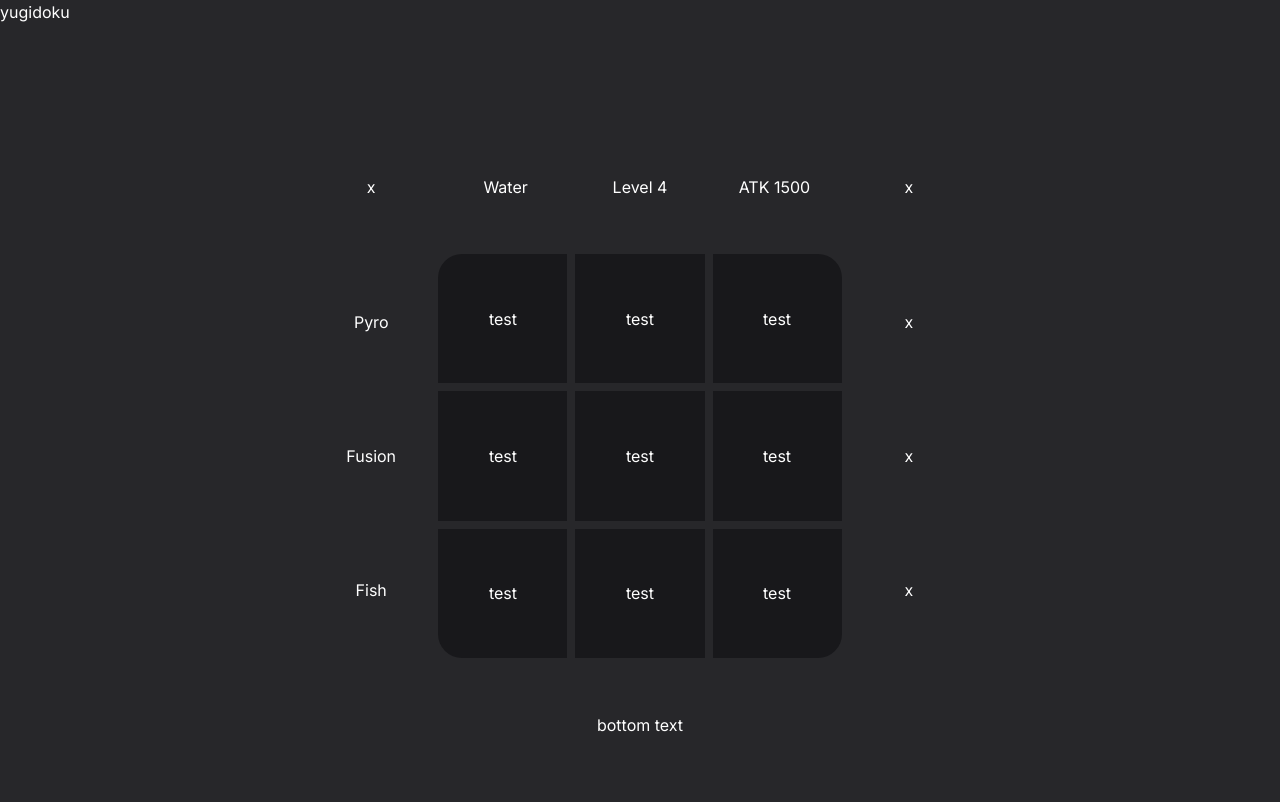
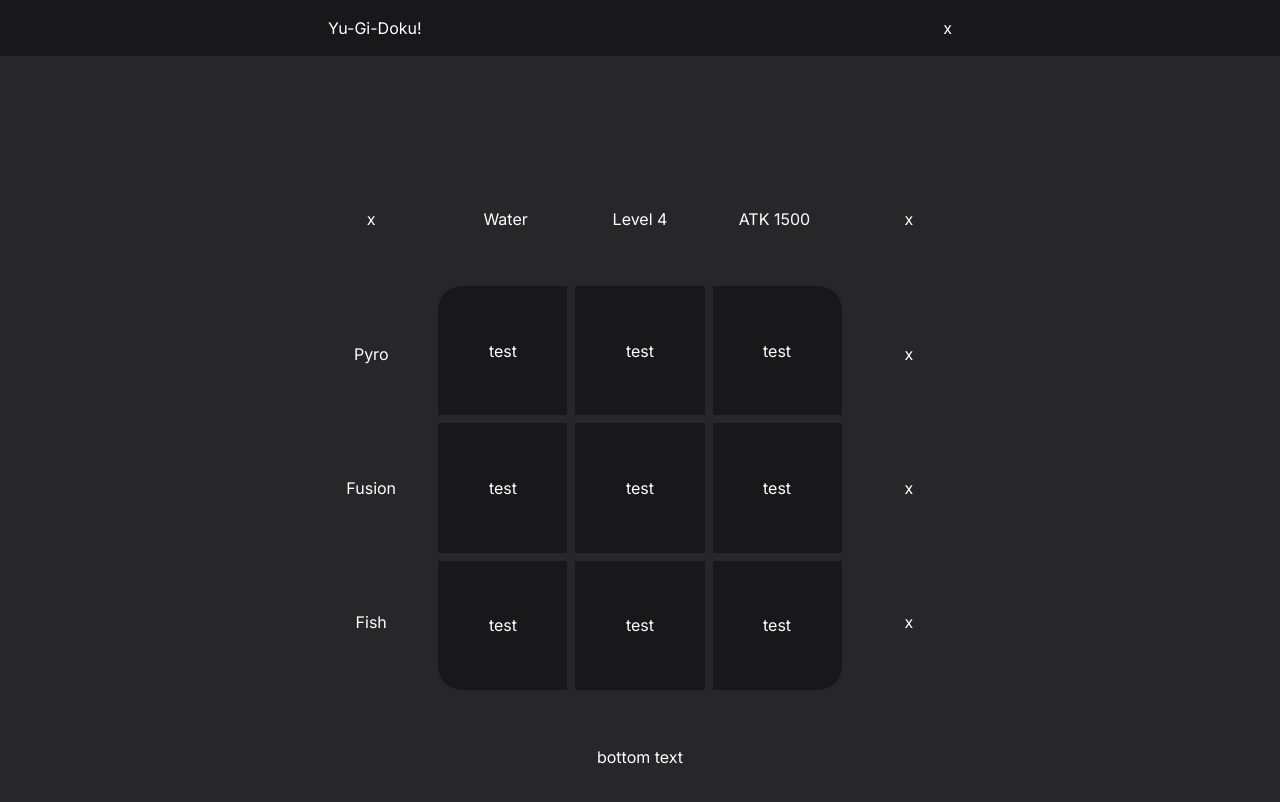
Before and after one commit to malthesers/yugidoku, a Next.js app: page / in a window 1280 px wide. Shown: the top 802 px of the page. Built offline with nearby package versions, Linux system fonts and the light colour scheme.

Commit message:
Pseudo-styled header

```diff
--- a/src/components/layout/Header.tsx
+++ b/src/components/layout/Header.tsx
@@ -1,7 +1,10 @@
 export default function Header() {
   return (
-    <header>
-      <p>yugidoku</p>
+    <header className="bg-zinc-900">
+      <div className="max-w-2xl flex flex-row justify-between mx-auto px-6 py-4">
+        <p>Yu-Gi-Doku!</p>
+        <nav>x</nav>
+      </div>
     </header>
   )
 }
```
